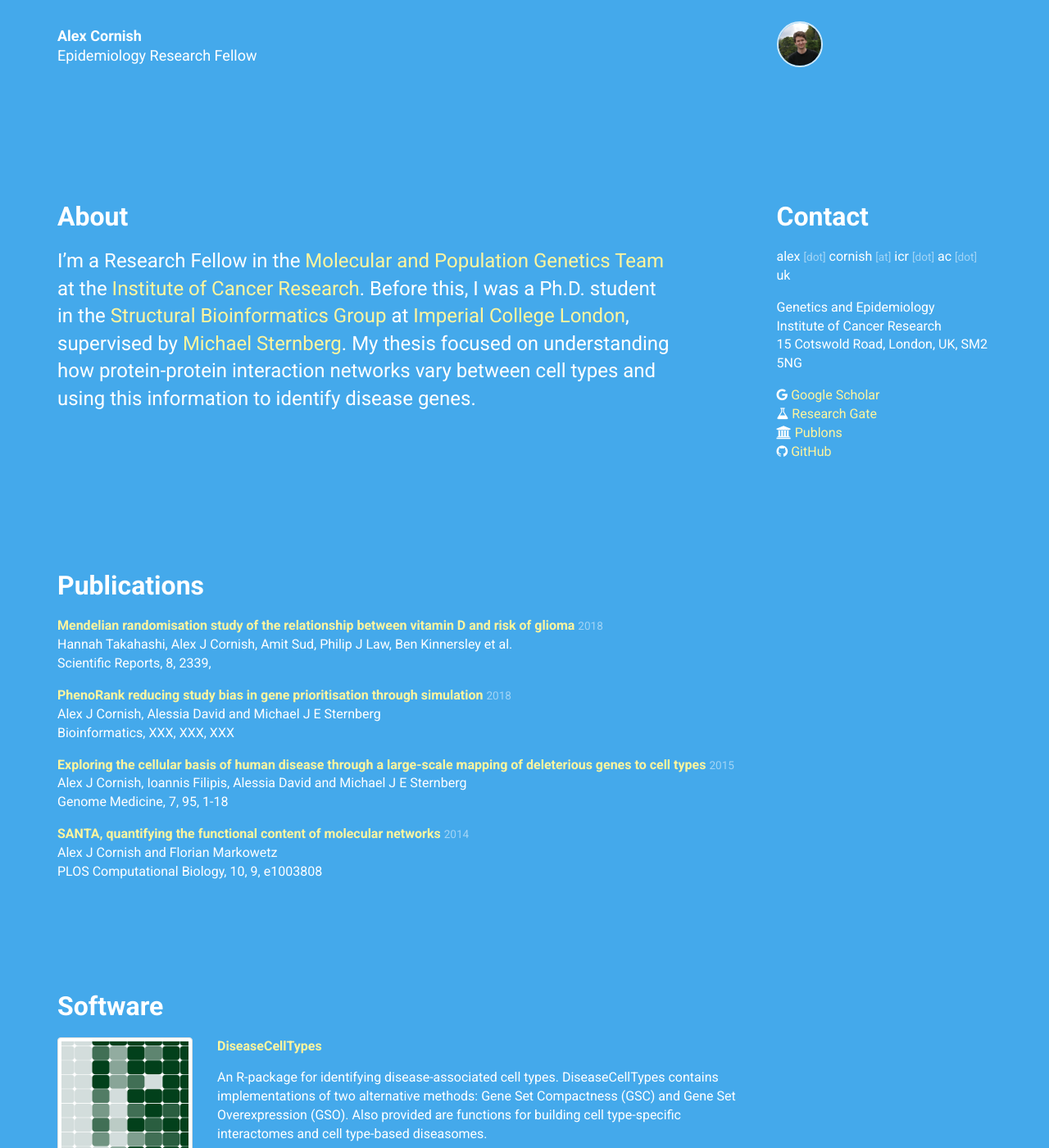
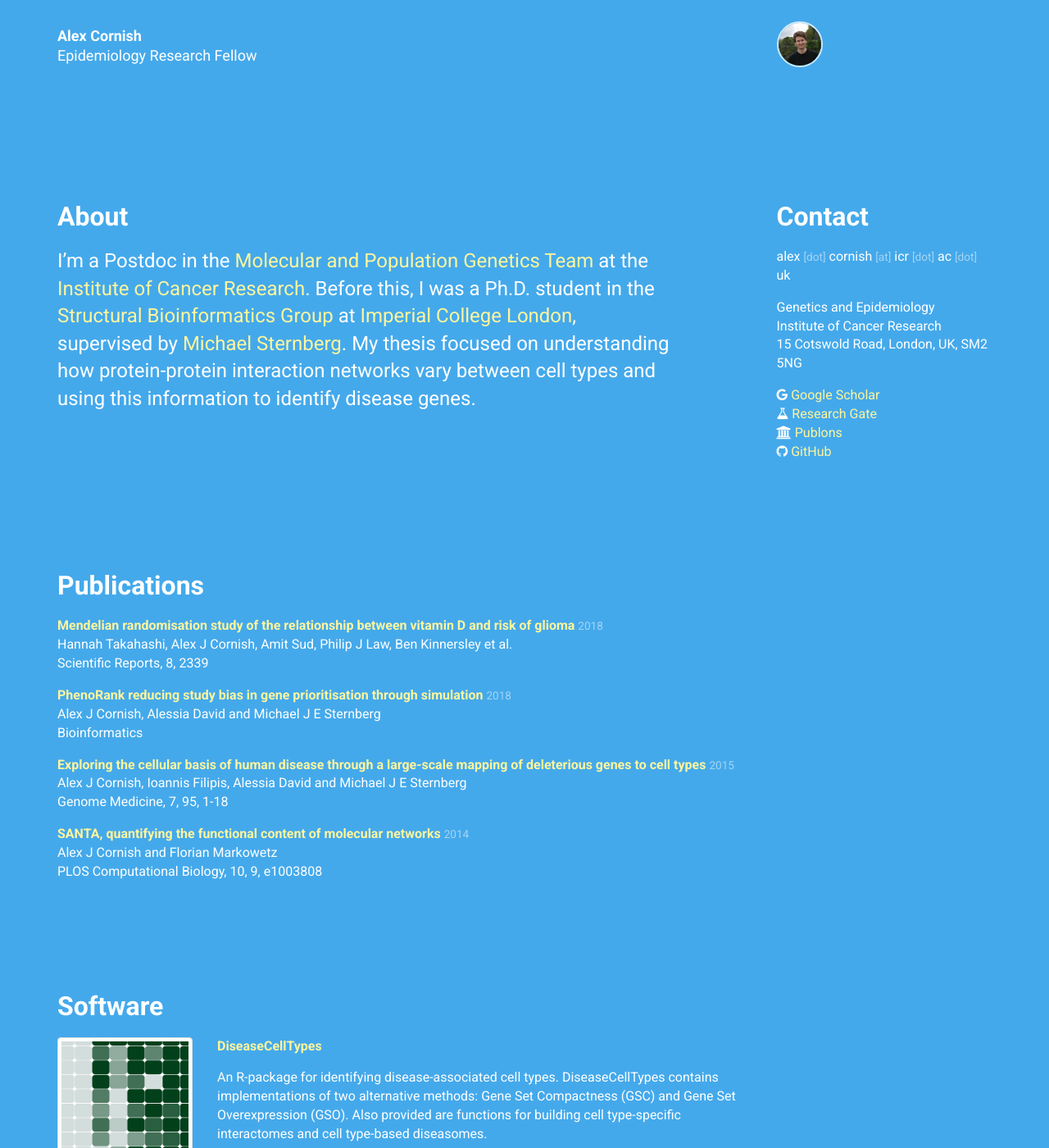
Before and after one commit to suchgreatheights/suchgreatheights.github.io, a Jekyll site: the page built from index.html, in a window 1280 px wide and 1400 px high. Shown: the whole window at 82% size. Built offline with Jekyll 4.4.1, drawn with Linux system fonts in a browser that asks for light colours; nearby versions of some CDN libraries.

Commit message:
updated journal issue vol pages

```diff
--- a/_data/personal.yml
+++ b/_data/personal.yml
@@ -35,6 +35,6 @@ profiles:
 
 intro:
   body: >
-    I'm a Research Fellow in the [Molecular and Population Genetics Team](http://www.icr.ac.uk/our-research/research-divisions/division-of-genetics-and-epidemiology/molecular-and-population-genetics) at the [Institute of Cancer Research](http://www.icr.ac.uk/).
+    I'm a Postdoc in the [Molecular and Population Genetics Team](http://www.icr.ac.uk/our-research/research-divisions/division-of-genetics-and-epidemiology/molecular-and-population-genetics) at the [Institute of Cancer Research](http://www.icr.ac.uk/).
     Before this, I was a Ph.D. student in the [Structural Bioinformatics Group](http://www.sbg.bio.ic.ac.uk/) at [Imperial College London](https://www.imperial.ac.uk/), supervised by [Michael Sternberg](http://www.imperial.ac.uk/people/m.sternberg).
     My thesis focused on understanding how protein-protein interaction networks vary between cell types and using this information to identify disease genes.
--- a/_layouts/albertine.html
+++ b/_layouts/albertine.html
@@ -163,10 +163,7 @@ It is threatened by habitat loss.
               {% when 'dissertation' %}
                 {{ publication.publisher }}
               {% when 'journal' %}
-                {{ publication.journal }},
-                {{ publication.volume }},
-                {{ publication.issue }},
-                {{ publication.pages }}
+                {{ publication.journal }}
               {% when 'magazine' %}
                 {{ publication.magazine }},
                 {{ publication.volume }},
```
Also changed, not shown: _data/publications.yml (+3 -14 lines).
